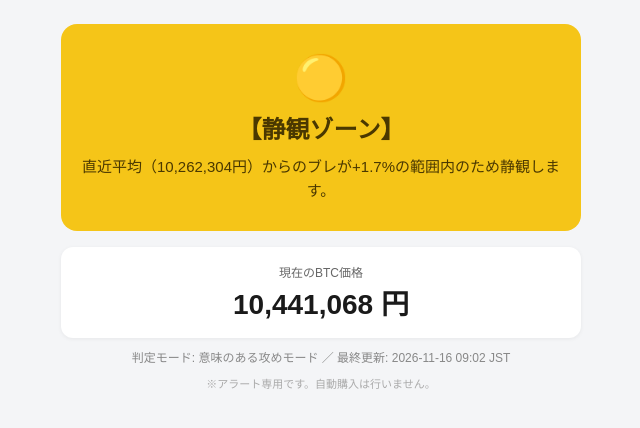
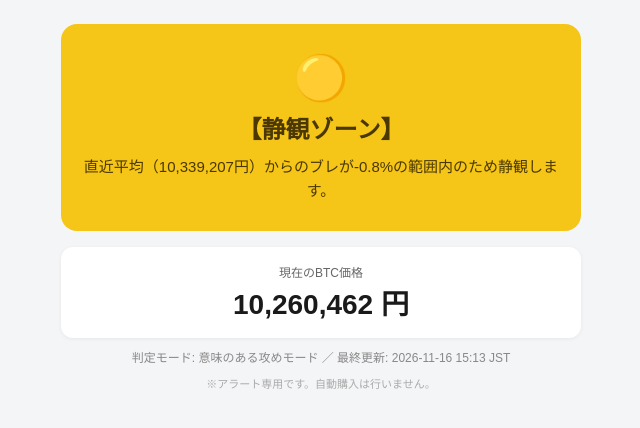
Before and after one commit to daikiogita0708-lab/btc-signal, a plain HTML site: page index.html in a window 1280 px wide. Shown: the full height of the page, 319-959 px from the left. Drawn offline with Linux system fonts and the light colour scheme.

Commit message:
deploy: 0059366b2db12e60edda5113860c6acdcdbfd9f2

```diff
--- a/index.html
+++ b/index.html
@@ -22,13 +22,13 @@
   <div class="card">
     <div class="emoji">🟡</div>
     <div class="title">【静観ゾーン】</div>
-    <div class="reason">直近平均（10,262,304円）からのブレが+1.7%の範囲内のため静観します。</div>
+    <div class="reason">直近平均（10,339,207円）からのブレが-0.8%の範囲内のため静観します。</div>
   </div>
   <div class="price">
     <div class="label">現在のBTC価格</div>
-    <div class="value">10,441,068 円</div>
+    <div class="value">10,260,462 円</div>
   </div>
-  <div class="meta">判定モード: 意味のある攻めモード ／ 最終更新: 2026-11-16 09:02 JST</div>
+  <div class="meta">判定モード: 意味のある攻めモード ／ 最終更新: 2026-11-16 15:13 JST</div>
   <div class="note">※アラート専用です。自動購入は行いません。</div>
 </body>
 </html>
```
